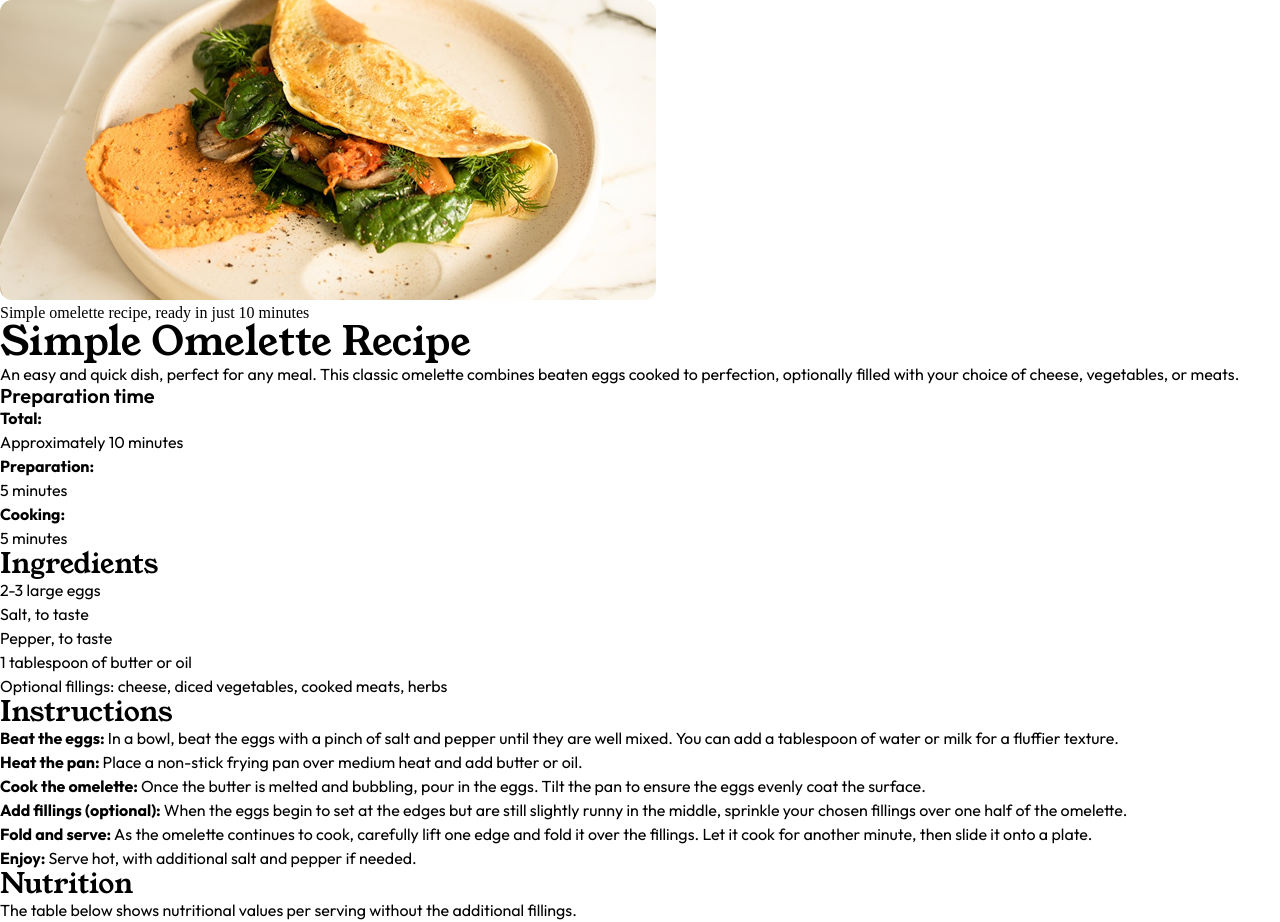
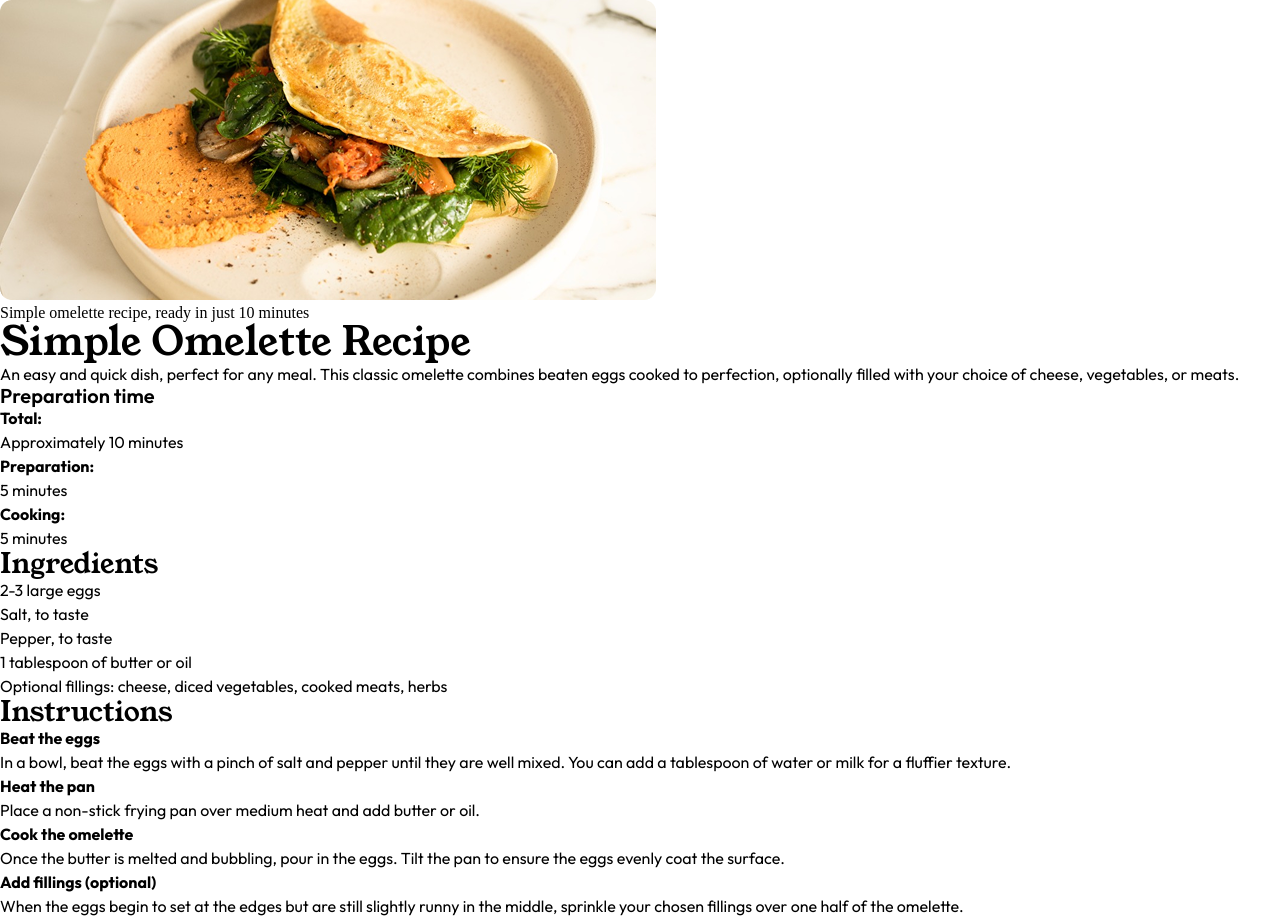
Before and after one commit to gabrielestefono/recipe-page, a Vue app: page / in a window 1280 px wide. Shown: the top 922 px of the page. Built offline with nearby package versions, Linux system fonts and the light colour scheme.

Commit message:
Correções html

```diff
--- a/src/App.vue
+++ b/src/App.vue
@@ -1,6 +1,8 @@
 <script setup lang="ts"></script>
 
 <template>
+  <main>
+    <article>
       <header>
         <figure>
           <img src="/top-image.png" alt="Omelette" />
@@ -12,8 +14,6 @@
           cooked to perfection, optionally filled with your choice of cheese, vegetables, or meats.
         </p>
       </header>
-  <main>
-    <article>
       <section>
         <h2 class="text-preset-03">Preparation time</h2>
         <dl>
@@ -42,33 +42,43 @@
       <section>
         <h2 class="text-preset-02">Instructions</h2>
         <ol>
-          <li class="text-preset-04">
-            <strong class="text-preset-04-bold">Beat the eggs: </strong>In a bowl, beat the eggs
-            with a pinch of salt and pepper until they are well mixed. You can add a tablespoon of
-            water or milk for a fluffier texture.
+          <li>
+            <h3 class="text-preset-04-bold">Beat the eggs</h3>
+            <p class="text-preset-04">
+              In a bowl, beat the eggs with a pinch of salt and pepper until they are well mixed.
+              You can add a tablespoon of water or milk for a fluffier texture.
+            </p>
           </li>
-          <li class="text-preset-04">
-            <strong class="text-preset-04-bold">Heat the pan: </strong>Place a non-stick frying pan
-            over medium heat and add butter or oil.
+          <li>
+            <h3 class="text-preset-04-bold">Heat the pan</h3>
+            <p class="text-preset-04">
+              Place a non-stick frying pan over medium heat and add butter or oil.
+            </p>
           </li>
-          <li class="text-preset-04">
-            <strong class="text-preset-04-bold">Cook the omelette: </strong>Once the butter is
-            melted and bubbling, pour in the eggs. Tilt the pan to ensure the eggs evenly coat the
-            surface.
+          <li>
+            <h3 class="text-preset-04-bold">Cook the omelette</h3>
+            <p class="text-preset-04">
+              Once the butter is melted and bubbling, pour in the eggs. Tilt the pan to ensure the
+              eggs evenly coat the surface.
+            </p>
           </li>
-          <li class="text-preset-04">
-            <strong class="text-preset-04-bold">Add fillings (optional): </strong>When the eggs
-            begin to set at the edges but are still slightly runny in the middle, sprinkle your
-            chosen fillings over one half of the omelette.
+          <li>
+            <h3 class="text-preset-04-bold">Add fillings (optional)</h3>
+            <p class="text-preset-04">
+              When the eggs begin to set at the edges but are still slightly runny in the middle,
+              sprinkle your chosen fillings over one half of the omelette.
+            </p>
           </li>
-          <li class="text-preset-04">
-            <strong class="text-preset-04-bold">Fold and serve: </strong>As the omelette continues
-            to cook, carefully lift one edge and fold it over the fillings. Let it cook for another
-            minute, then slide it onto a plate.
+          <li>
+            <h3 class="text-preset-04-bold">Fold and serve</h3>
+            <p class="text-preset-04">
+              As the omelette continues to cook, carefully lift one edge and fold it over the
+              fillings. Let it cook for another minute, then slide it onto a plate.
+            </p>
           </li>
-          <li class="text-preset-04">
-            <strong class="text-preset-04-bold">Enjoy: </strong>Serve hot, with additional salt and
-            pepper if needed.
+          <li>
+            <h3 class="text-preset-04-bold">Enjoy</h3>
+            <p class="text-preset-04">Serve hot, with additional salt and pepper if needed.</p>
           </li>
         </ol>
       </section>
```
Lines whose indentation alone changed are shown as unchanged.
